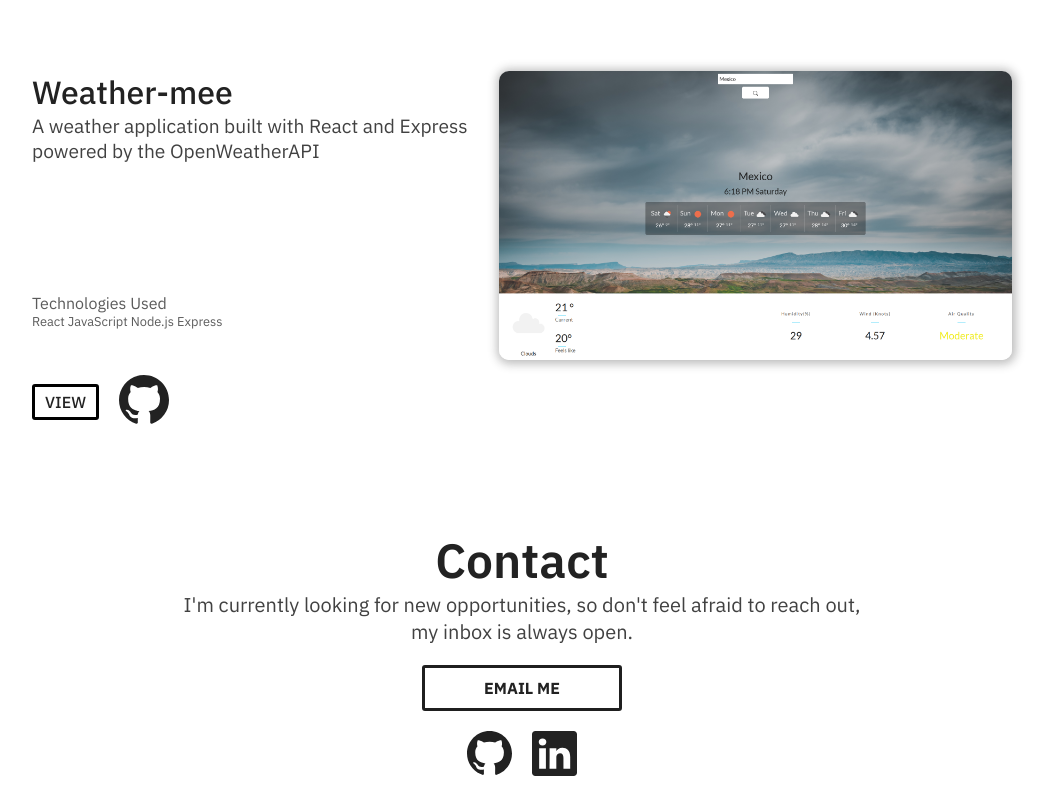
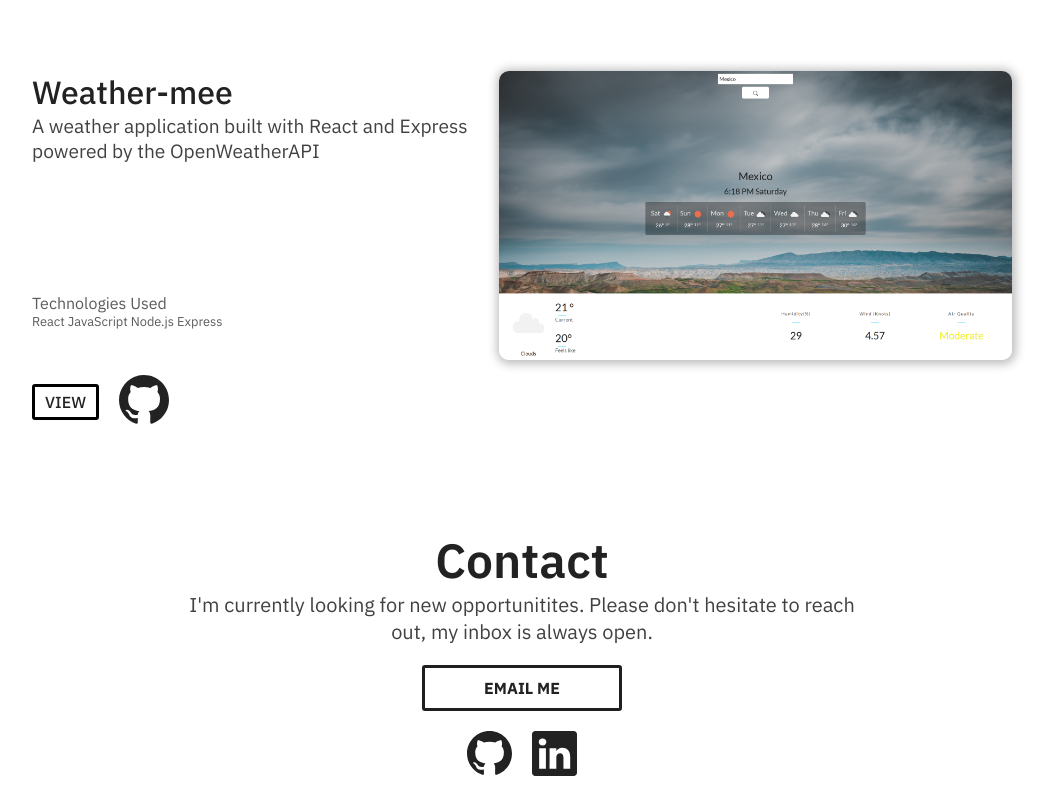
Before and after one commit to DenzelHooke/myportfolio, a React (Create React App) app: page / in a window 1280 px wide. Shown: the part 2276-3076 px from the top of the page, without its empty margins (118-1169 px from the left). Built offline with nearby package versions, Linux system fonts and the light colour scheme.

Commit message:
updated scss

```diff
--- a/src/components/Contact.jsx
+++ b/src/components/Contact.jsx
@@ -10,7 +10,7 @@ function Contact() {
           <span>Contact</span>
         </div>
         <p>
-          I'm currently looking for new opportunities, so don't feel afraid to reach out, my inbox is always open.
+          I'm currently looking for new opportunitites. Please don't hesitate to reach out, my inbox is always open.
         </p>
         <a href="mailto:denzelhooke@hotmail.com" className="email">Email me</a>
         <ul className="social-links">
```
